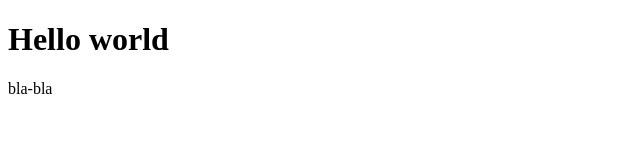
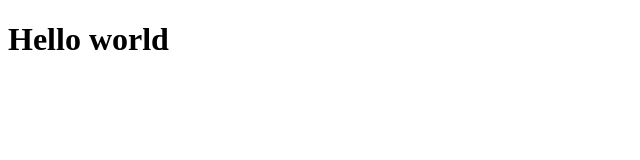
Before and after one commit to vityapopov98/learning-html-css, a plain HTML site: page index.html in a window 1280 px wide. Shown: the full height of the page, 0-640 px from the left. Drawn offline with Linux system fonts and the light colour scheme.

Commit message:
Update index.html

```diff
--- a/index.html
+++ b/index.html
@@ -8,6 +8,5 @@
 </head>
 <body>
     <h1>Hello world</h1>
-    <p>bla-bla</p>
 </body>
 </html>
```
